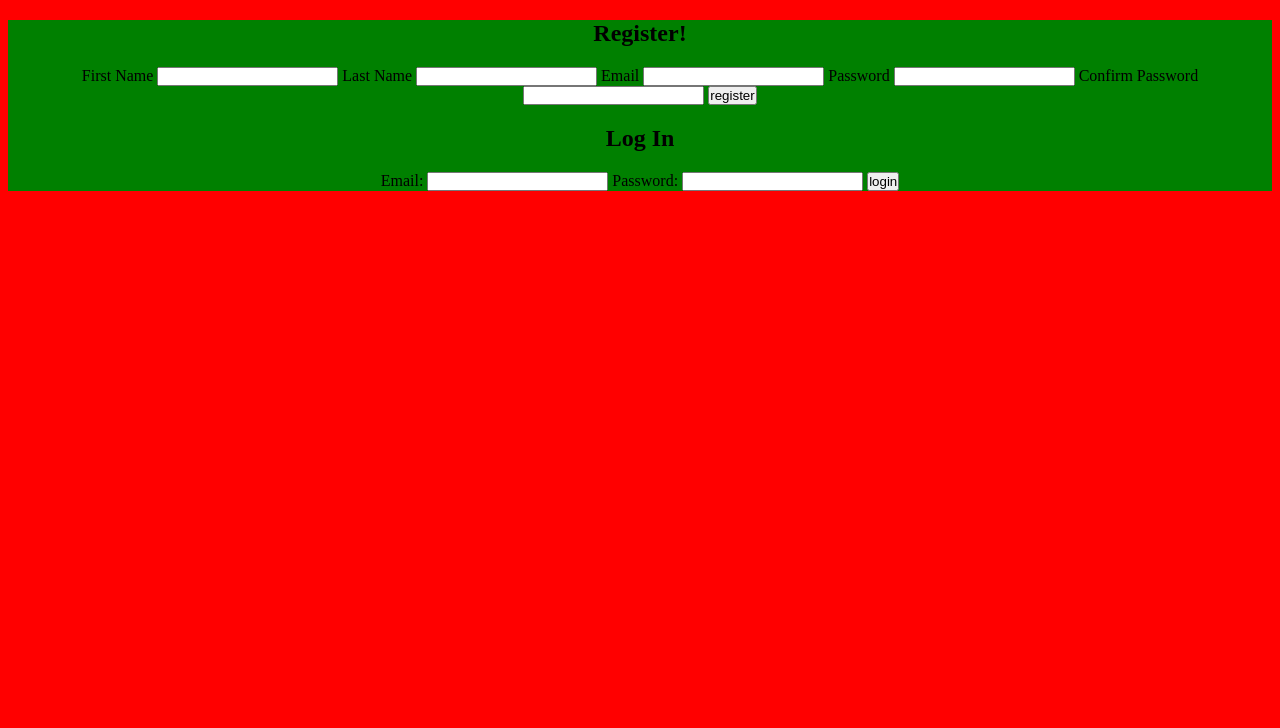
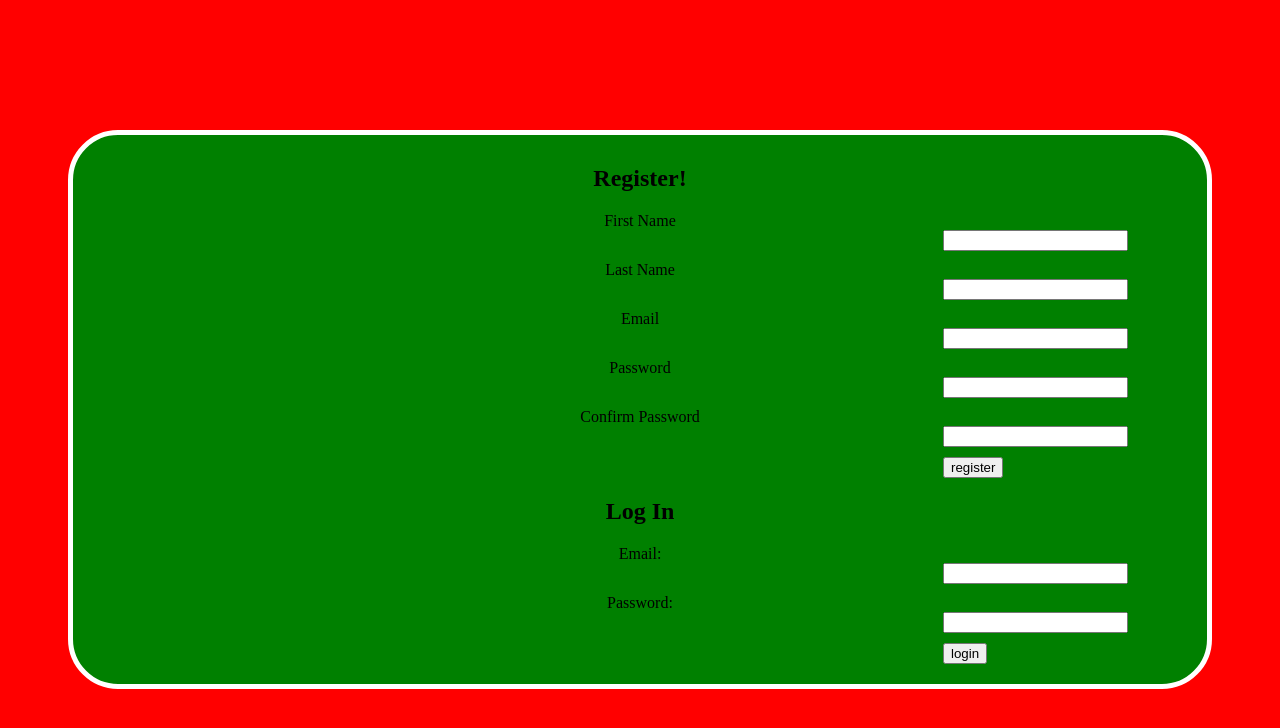
Before and after one commit to jerenteria/blog, a Django app: page / in a window 1280 px wide. Shown: the top 728 px of the page. Run offline with Django 3.2, Linux system fonts and the light colour scheme; some web fonts are replaced.

Commit message:
added some more css

```diff
--- a/blog_project/blog_app/static/css/style.css
+++ b/blog_project/blog_app/static/css/style.css
@@ -1,6 +1,3 @@
-* {
-    padding: 0;
-}
 #replies {
     font-size: 20px;
 }
@@ -19,4 +16,15 @@ section {
     background-color: green;
     text-align: center;
     background-repeat: no-repeat;
+    padding: 10px;
+    margin: 130px 60px 40px 60px;
+    border: thick solid white;
+    border-radius: 50px;
+    height: fit-content;
 }
+
+input {
+    display: block;
+    margin-left: 860px;
+    margin-bottom: 10px;
+}
```
